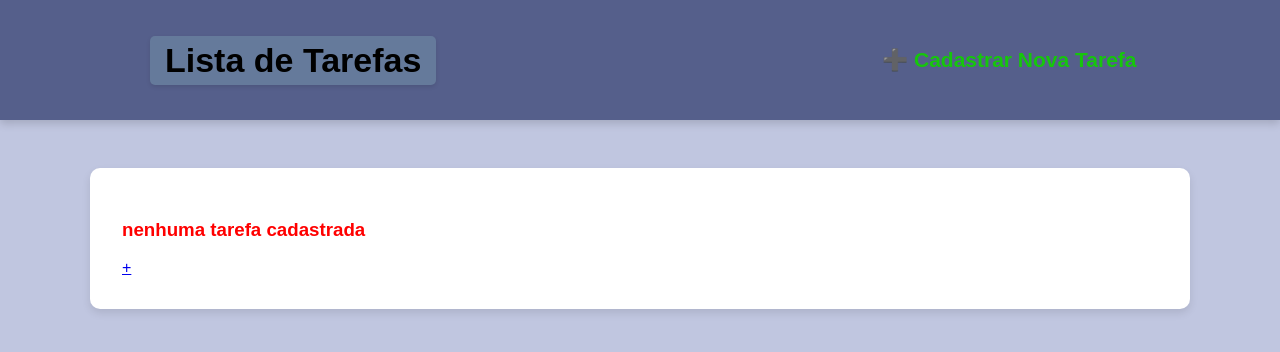
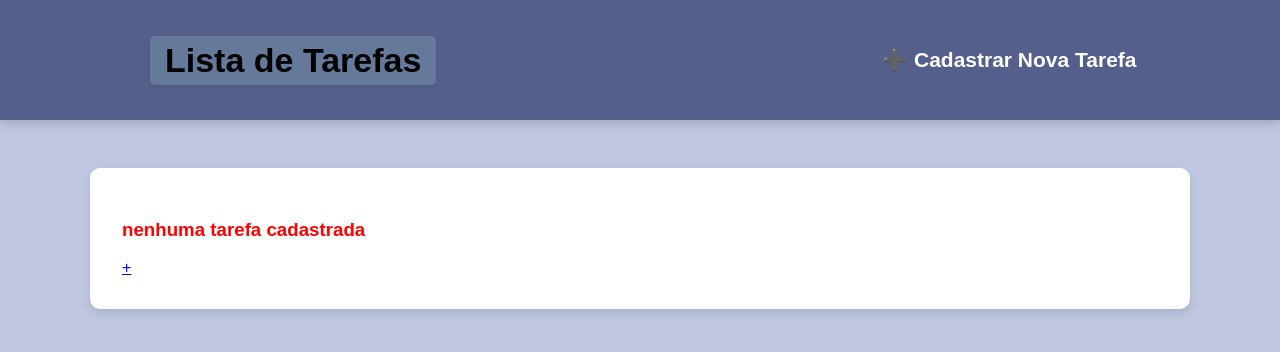
Before and after one commit to analuisa-p/trabalho-dw, a plain HTML site: page index.html in a window 1280 px wide. In both pictures the pointer is over the link "➕ Cadastrar Nova Tarefa". Drawn offline with Linux system fonts and the light colour scheme; no server answers.

Commit message:
Melhorias e Coreções
Implementação do CSS, mudanças básicas no HTML, e correções no JavaScript

```diff
--- a/index.css
+++ b/index.css
@@ -40,7 +40,7 @@ nav {
 }
 
 .cadastro a:hover {
-  color: #16c60c;
+  color: #ffffff;
   transform: scale(1.05);
 }
 
```
